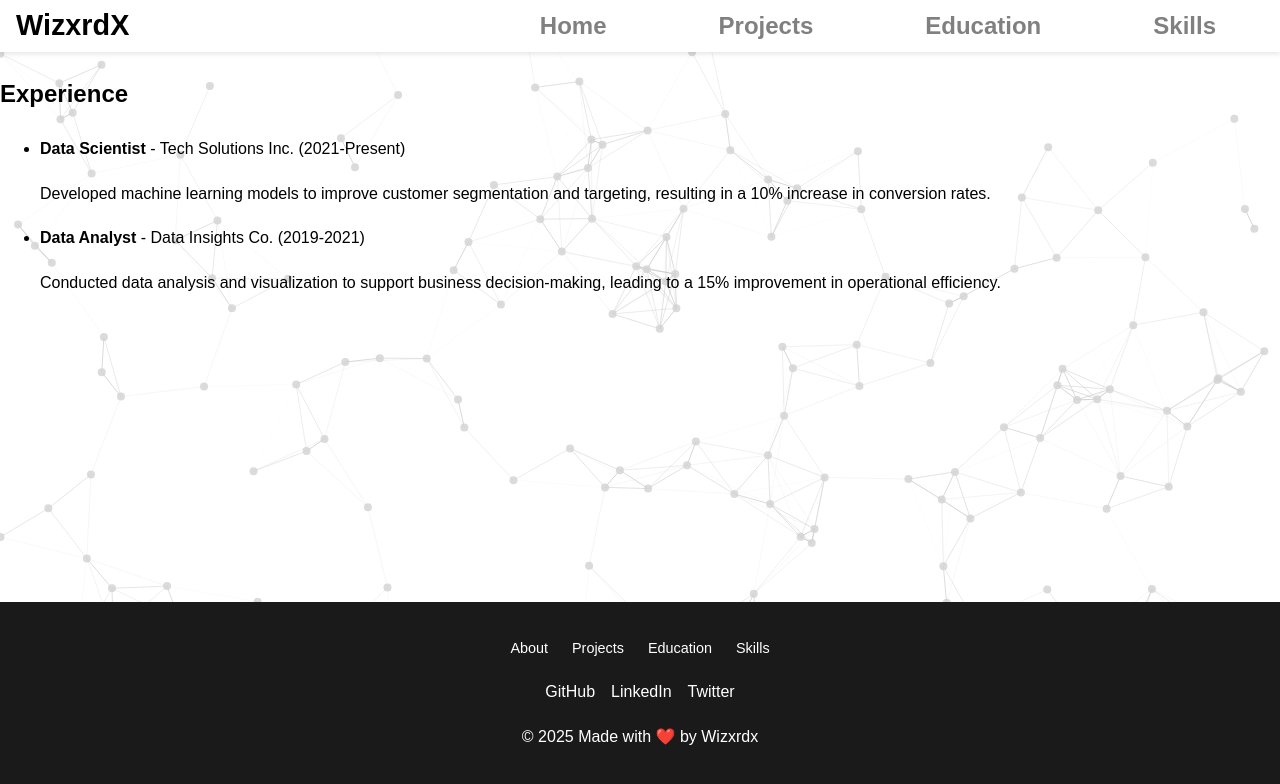
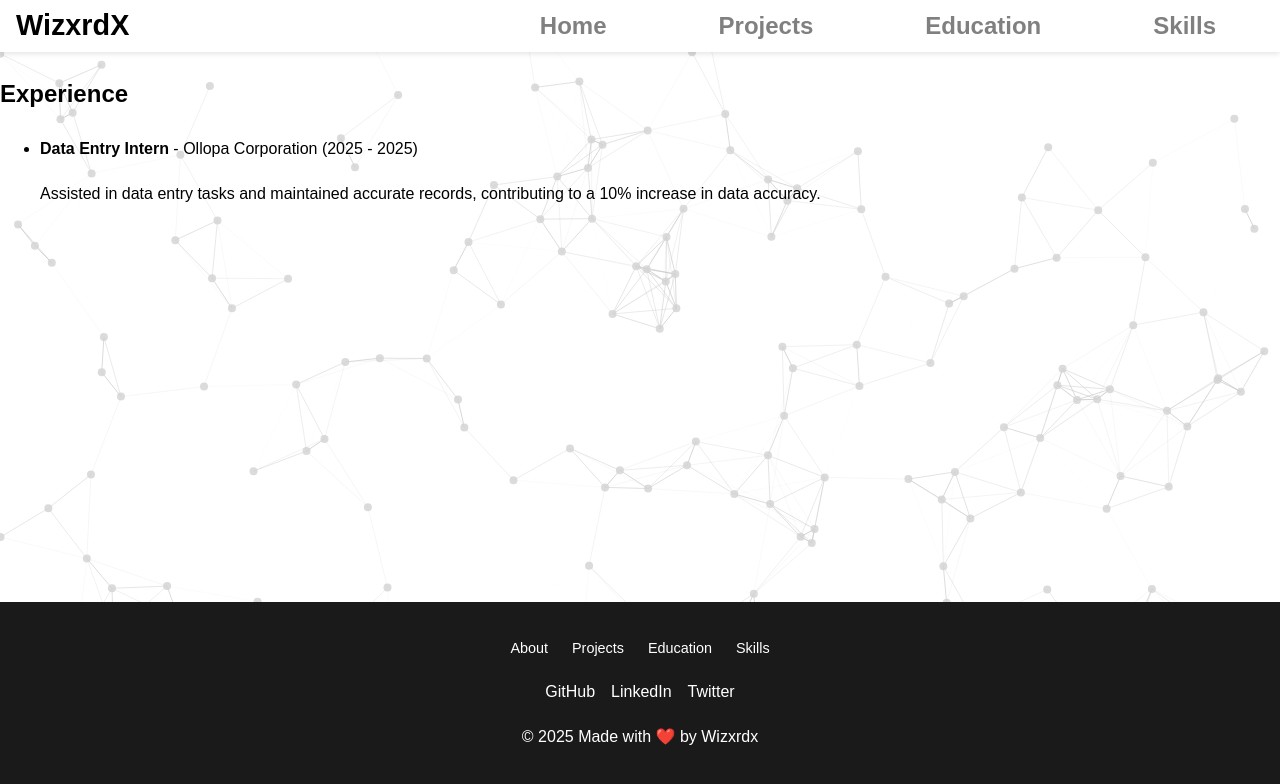
Before and after one commit to Wizxrdx/wizxrdx.github.io, a Next.js app: page /experience in a window 1280 px wide. Shown: the top 784 px of the page. Built offline with nearby package versions, Linux system fonts and the light colour scheme.

Commit message:
Update Education and Experience sections with accurate academic and work details

```diff
--- a/src/app/education/page.tsx
+++ b/src/app/education/page.tsx
@@ -4,10 +4,7 @@ export default function EducationPage() {
             <h2>Education</h2>
             <ul>
                 <li>
-                    <strong>Bachelor of Science in Computer Science</strong> - University of Example (2015-2019)
-                </li>
-                <li>
-                    <strong>Master of Science in Data Science</strong> - Institute of Data (2019-2021)
+                    <strong>Bachelor of Science in Computer Engineering</strong> - Technological Institute of the Philippines - Quezon City (2021-2025)
                 </li>
             </ul>
         </section>
--- a/src/app/experience/page.tsx
+++ b/src/app/experience/page.tsx
@@ -4,12 +4,8 @@ export default function ExperiencePage() {
             <h2>Experience</h2>
             <ul>
                 <li>
-                    <strong>Data Scientist</strong> - Tech Solutions Inc. (2021-Present)
-                    <p>Developed machine learning models to improve customer segmentation and targeting, resulting in a 10% increase in conversion rates.</p>
-                </li>
-                <li>
-                    <strong>Data Analyst</strong> - Data Insights Co. (2019-2021)
-                    <p>Conducted data analysis and visualization to support business decision-making, leading to a 15% improvement in operational efficiency.</p>
+                    <strong>Data Entry Intern</strong> - Ollopa Corporation (2025 - 2025)
+                    <p>Assisted in data entry tasks and maintained accurate records, contributing to a 10% increase in data accuracy.</p>
                 </li>
             </ul>
         </section>
```
